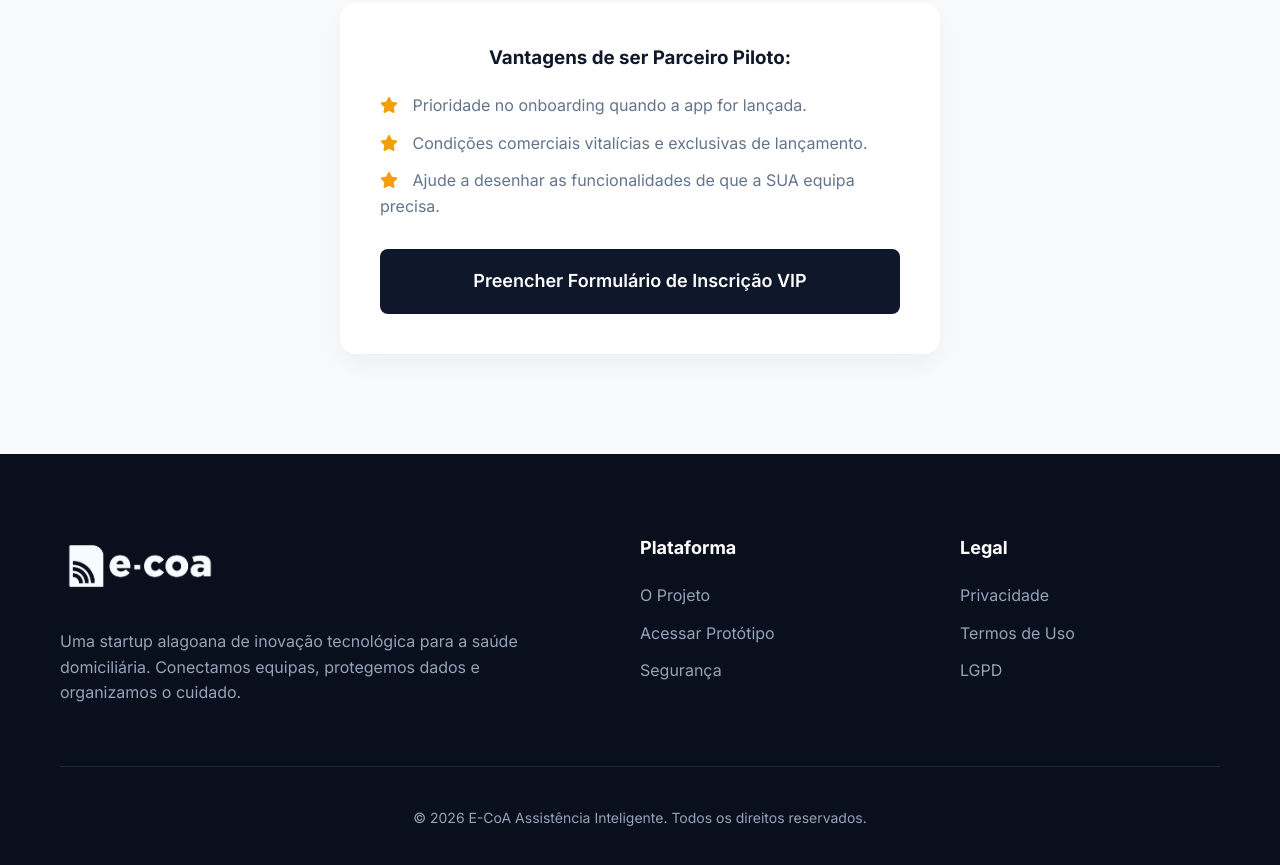
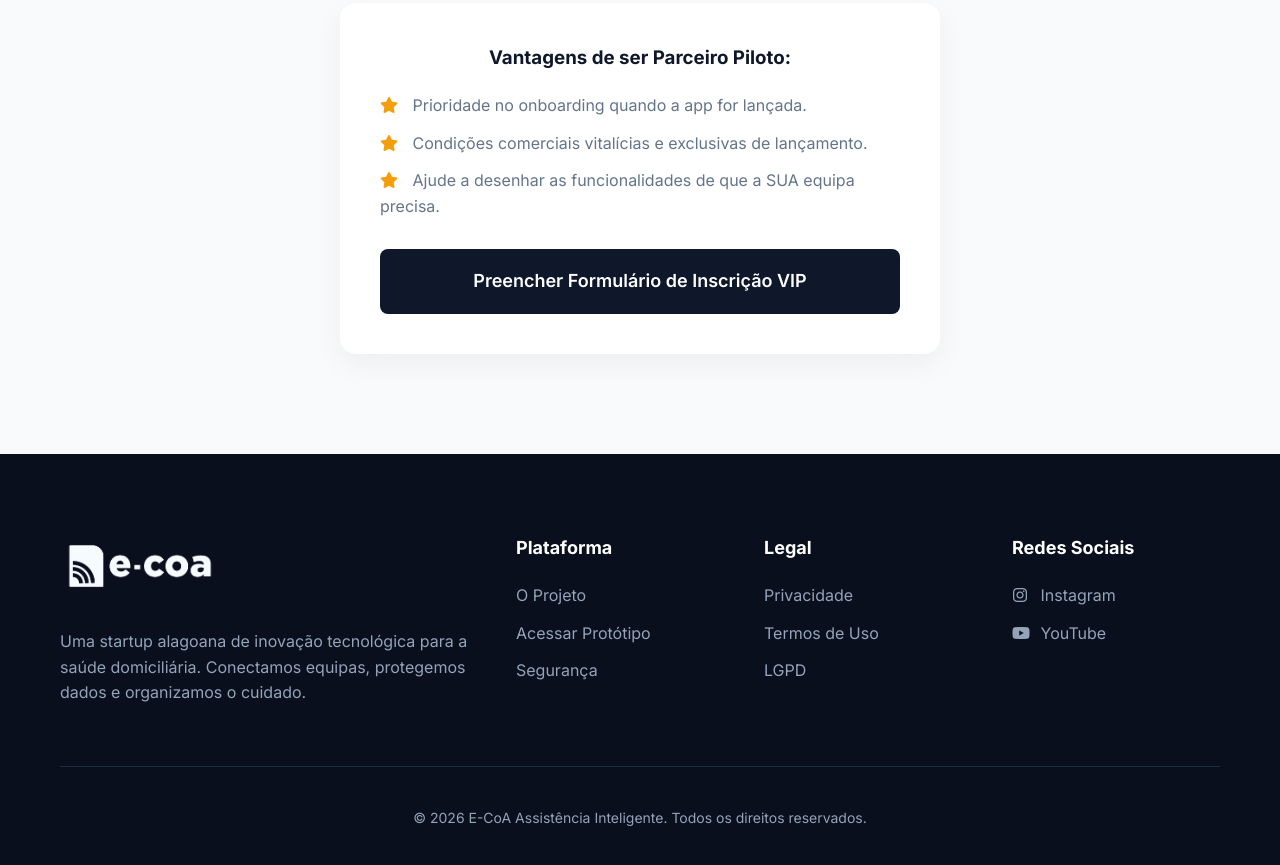
Before and after one commit to JessicaMedeiros/ecoa-landing-page, a plain HTML site: page index.html in a window 1280 px wide. Shown: the part 4202-5067 px from the top of the page. Drawn offline with Linux system fonts and the light colour scheme.

Commit message:
Link pras redes sociais.

```diff
--- a/index.html
+++ b/index.html
@@ -394,8 +394,9 @@
 
         .footer-grid {
             display: grid;
-            grid-template-columns: 2fr 1fr 1fr;
-            gap: 60px;
+            /* Modificado para 4 colunas (2fr para o logo e 1fr para cada bloco de links) */
+            grid-template-columns: 2fr 1fr 1fr 1fr;
+            gap: 40px;
             margin-bottom: 60px;
         }
 
@@ -416,6 +417,13 @@
         .footer-links li { margin-bottom: 12px; }
         .footer-links a { color: #94a3b8; text-decoration: none; transition: color 0.3s; }
         .footer-links a:hover { color: var(--primary); }
+
+        /* Ajuste específico para os ícones sociais */
+        .footer-links li a i {
+            margin-right: 8px;
+            width: 16px;
+            text-align: center;
+        }
 
         .copyright {
             padding-top: 40px;
@@ -612,6 +620,14 @@
                     <li><a href="#seguranca">LGPD</a></li>
                 </ul>
             </div>
+            <!-- NOVA COLUNA ADICIONADA AQUI -->
+            <div class="footer-links">
+                <h5>Redes Sociais</h5>
+                <ul>
+                    <li><a href="https://instagram.com/plataformaecoa" target="_blank"><i class="fa-brands fa-instagram"></i> Instagram</a></li>
+                    <li><a href="https://youtube.com/@E-COA" target="_blank"><i class="fa-brands fa-youtube"></i> YouTube</a></li>
+                </ul>
+            </div>
         </div>
         <div class="copyright">
             <p>&copy; 2026 E-CoA Assistência Inteligente. Todos os direitos reservados.</p>
```
